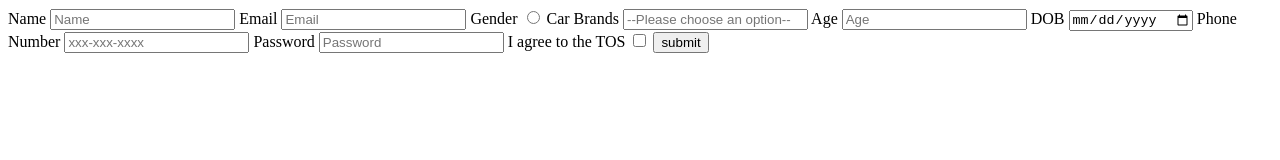
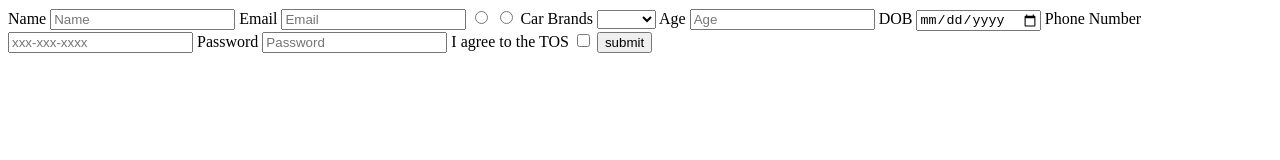
Before and after one commit to acciojob/signup-form-car-Stakshi301, a website: page main.html in a window 1280 px wide. Drawn offline with Linux system fonts and the light colour scheme.

Commit message:
created a submission

```diff
--- a/main.html
+++ b/main.html
@@ -10,34 +10,44 @@
 	<!-- the entire body must be written by student -->
     <form method="post">
 		<label for="name">Name</label>
-		<input type="Text" required id="gender" placeholder="Name">
+		<input name="name" type="Text" required id="gender" placeholder="Name">
 
 		<label for="email">Email</label>
-		<input type="Email" required id="email" placeholder="Email">
+		<input name="email" type="Email" required id="email" placeholder="Email">
 
 
-	   <label for="Gender">Gender</label>
-		<input type="Radio" name="name" required id="gender_m, gender_f" >
+	   <label for="Gender">
+		<input type="Radio" name="gender" required id="gender_m ">
+</label>
+		<label>
+	 <input type="Radio" name="gender" required id="gender_f" >
+			</label>
+
 
        <label for="cars">Car Brands</label>
-		<input type="Select" required id="cars" placeholder="--Please choose an option--">
+		<select required id="cars">
+			<option value="" disabled selected></option>
+		<option value="benz">benz</option>
+			<option value="benz1">benz1</option>
+			<option value="benz3">benz3</option>
+		</select>
 
 		<label for="age">Age</label>
-		<input type="Number" required id="age" placeholder="Age">
+		<input name="age" type="Number" required id="age" placeholder="Age">
 
 		<label for="dob">DOB</label>
-		<input type="Date" required id="dob" >
+		<input name="dob" type="Date" required id="dob" >
 
 		<label for="tel">Phone Number</label>
-		<input type="Tel"  id="tel" placeholder="xxx-xxx-xxxx">
+		<input name="tel name=" type="Tel"  id="tel" placeholder="xxx-xxx-xxxx">
 
 		<label for="password">Password</label>
-		<input type="Password" required id="password" placeholder="Password">
+		<input name="password" type="Password" required id="password" placeholder="Password">
 
 		<label for="tos">I agree to the TOS</label>
-		<input type="Checkbox"  required id="tos">
+		<input  name="tos" type="Checkbox"  required id="tos">
 
-		<button>submit</button>
+		<button type="submit">submit</button>
 	</form>
 	<script type="text/javascript" src="./script.js">
 </script>
```
